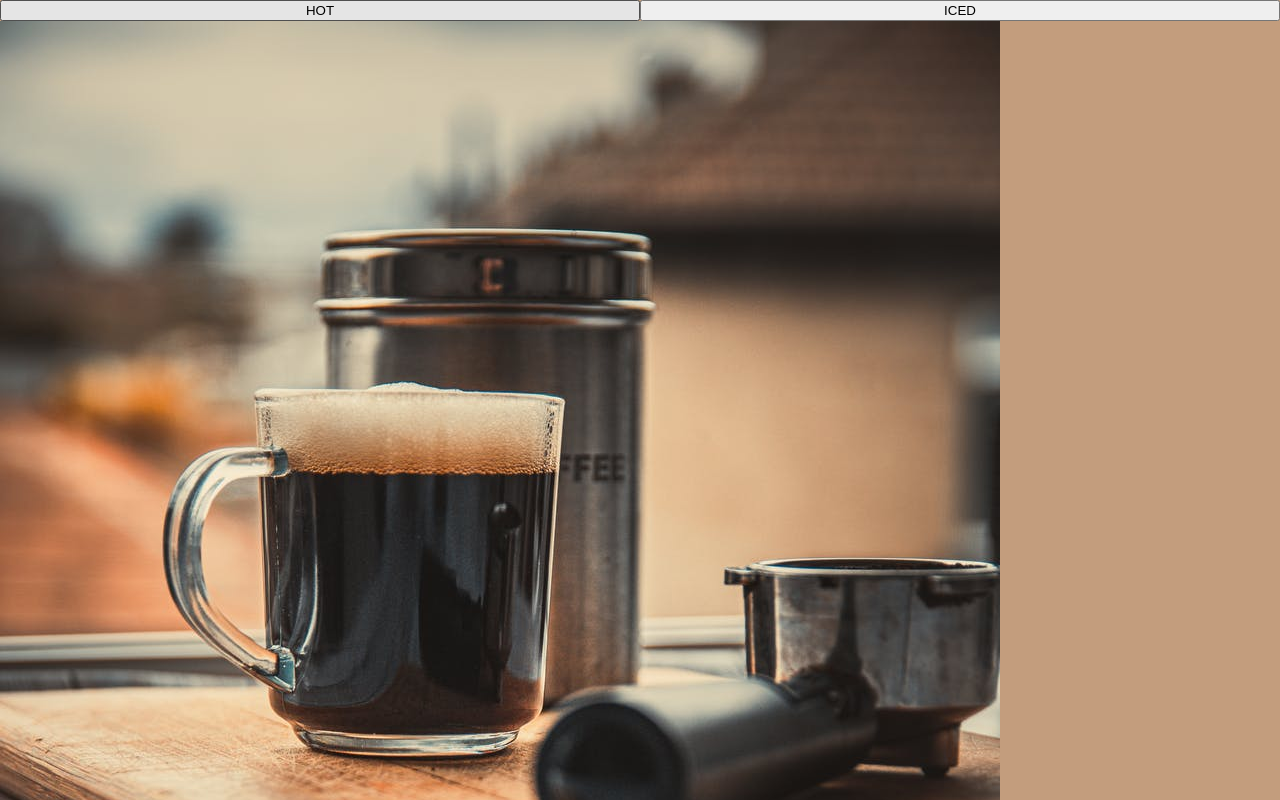
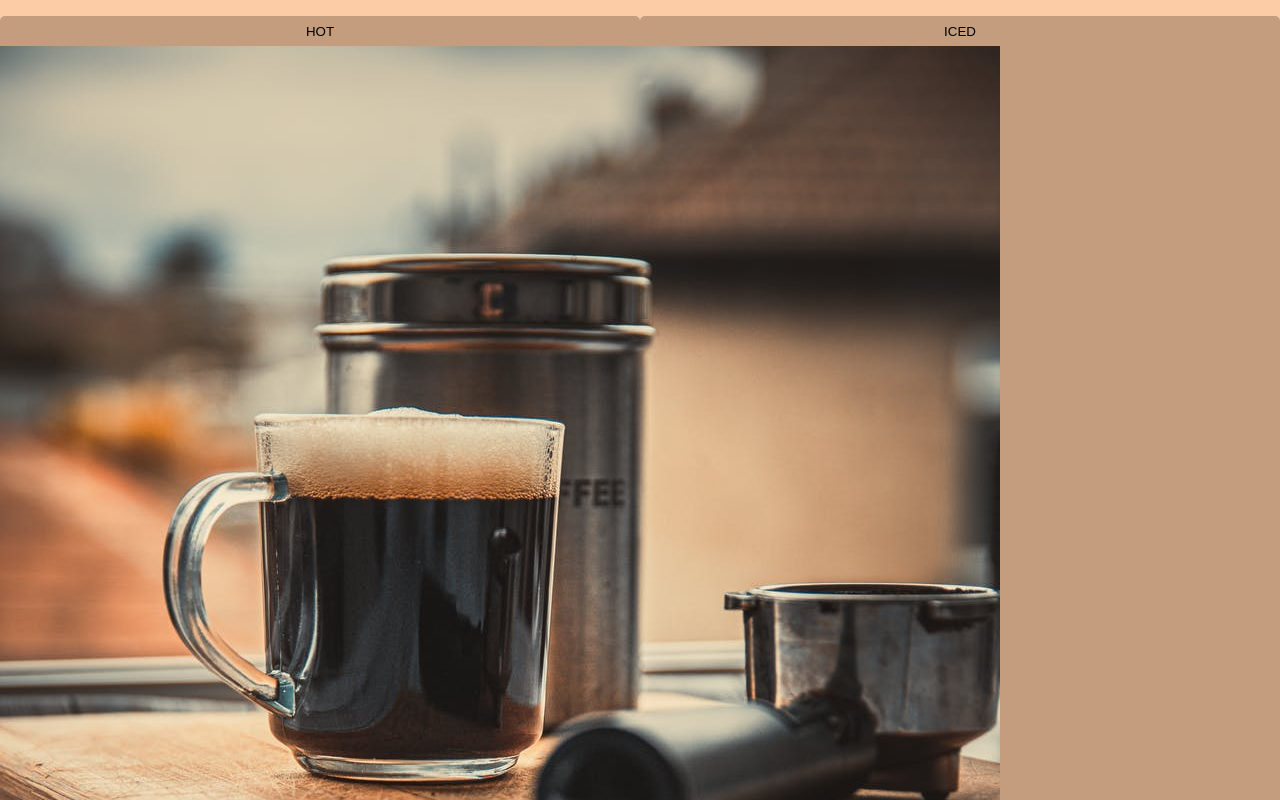
Before and after one commit to joakimgus/DS3801_Grensesnitt_Eksamen, a React (Create React App) app in the folder eksamen/: page / in a window 1280 px wide. Shown: the top 800 px of the page. Built offline with nearby package versions, Linux system fonts and the light colour scheme.

Commit message:
header 3

```diff
--- a/eksamen/src/css/Header.css
+++ b/eksamen/src/css/Header.css
@@ -1,4 +1,15 @@
 #HeaderContainer{
   display: grid;
   grid-template-columns: repeat(2, 1fr);
+  grid-template-rows: 1em 1fr;
+  background-color: #fccca6;
 }
+
+.headerBtn{
+  grid-row: 2;
+  height: 30px;
+  background-color: #C39D7D;
+  border: none;
+  border-top-left-radius: 5px;
+  border-top-right-radius: 5px;
+}
```
